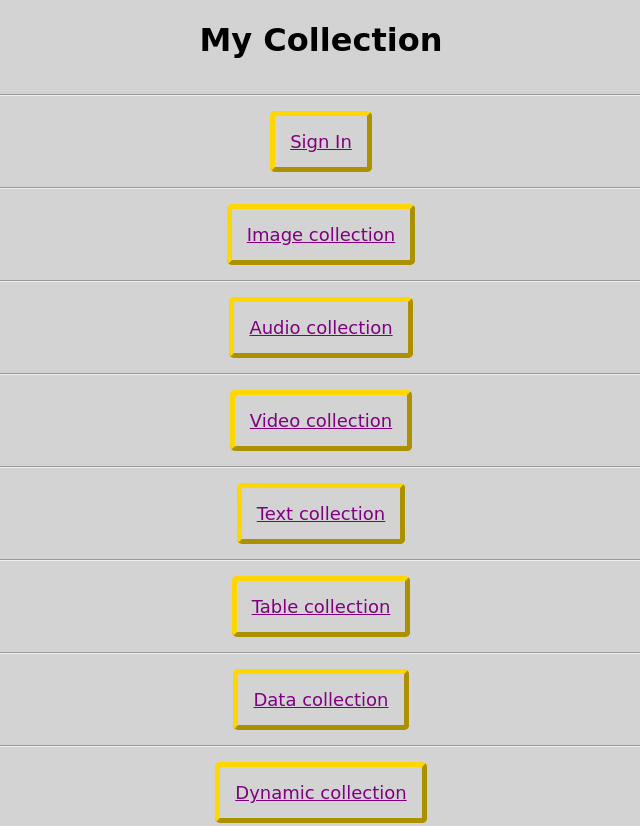
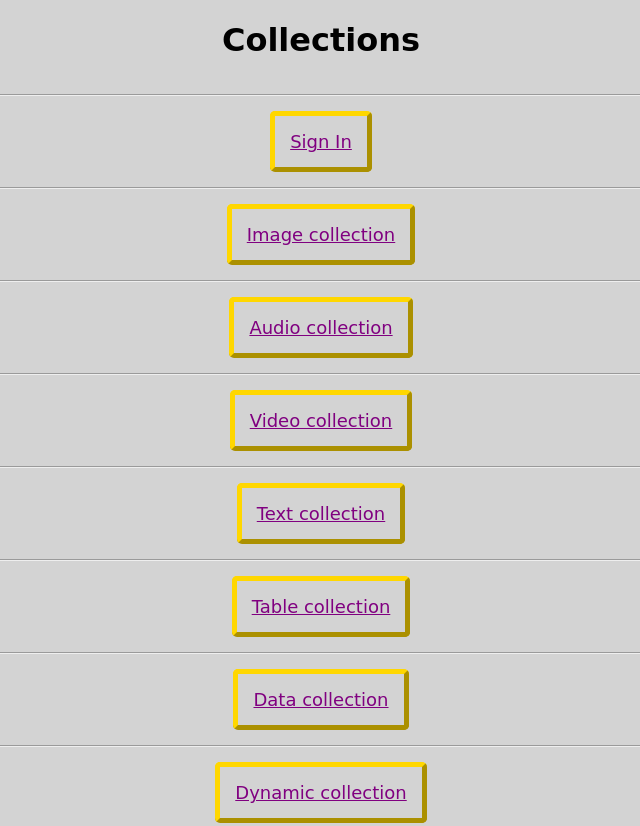
Before and after one commit to Ravish-Vishwakarma/vishwatech, a plain HTML site: page index.html in a window 1280 px wide. Shown: the top 826 px of the page, without its empty margins (319-959 px from the left). Drawn offline with Linux system fonts and the light colour scheme.

Commit message:
Update index.html

```diff
--- a/index.html
+++ b/index.html
@@ -11,7 +11,7 @@
 <body>
 
     <center>
-        <h1>My Collection</h1>
+        <h1>Collections</h1>
 
         <hr />
         <a id="alink" href="signin.html" target="_self" title="Want to try dynamic">Sign In</a>
```
